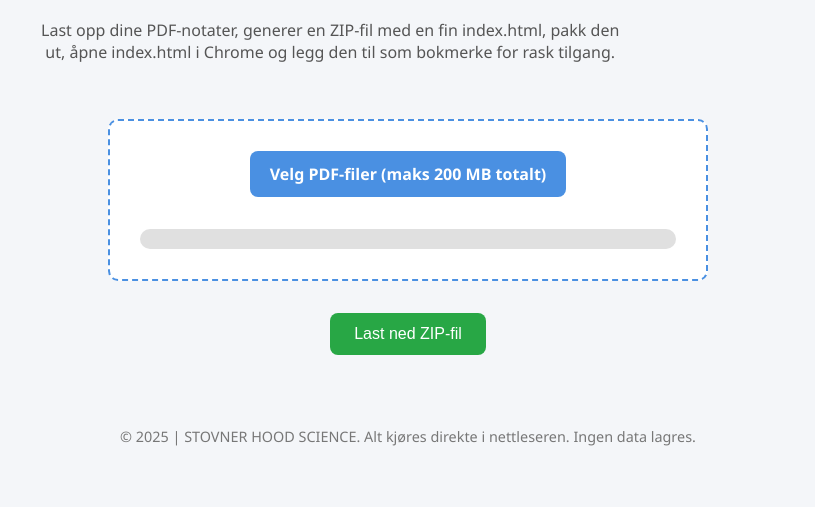
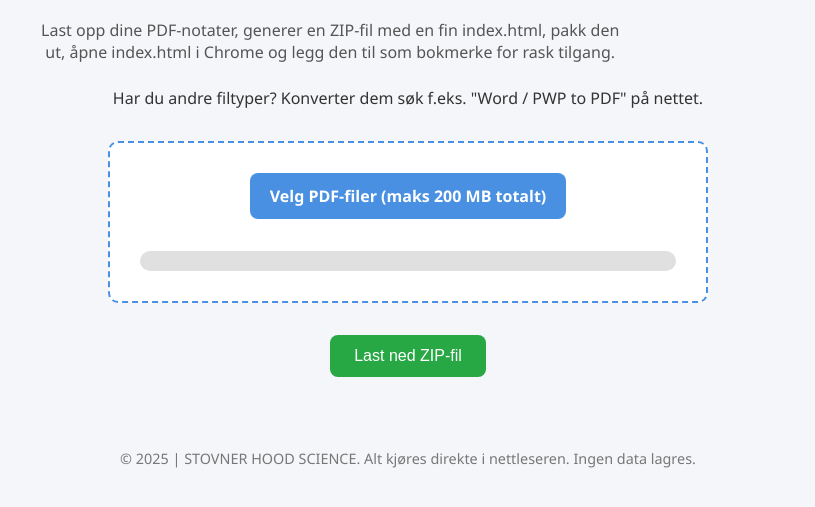
Before and after one commit to Qariyen/pdf-organizer, a plain HTML site: page index.html in a window 1280 px wide. Shown: the part 99-606 px from the top of the page, without its empty margins (232-1047 px from the left). Drawn offline with nearby package versions, Linux system fonts and the light colour scheme.

Commit message:
Update index.html
adda: setningen "Har du andre filtyper? Konverter dem søk f.eks. "Word / PWP to PDF" på nettet."

sånn at folk vet at de kan konvertere også word filer og andre filer til PDF

```diff
--- a/index.html
+++ b/index.html
@@ -111,6 +111,7 @@
     <p class="description">
       Last opp dine PDF-notater, generer en ZIP-fil med en fin index.html, pakk den ut, åpne index.html i Chrome og legg den til som bokmerke for rask tilgang.
     </p>
+        Har du andre filtyper? Konverter dem søk f.eks. "Word / PWP to PDF" på nettet.
   </header>
 
   <div class="upload-box">
```
